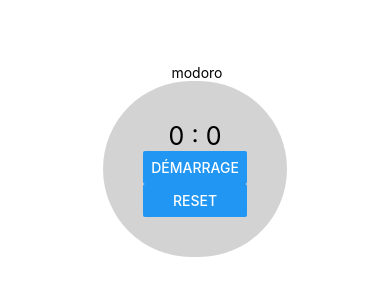
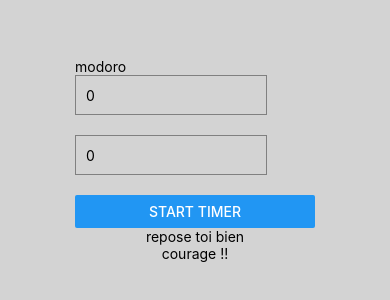
Before and after one commit to Phiphilio/modoro, a React Native app in the folder modoro/: screen / in a window 390 px wide. Shown: the part 262-562 px from the top of the page. Built offline with nearby package versions, Linux system fonts and the light colour scheme.

Commit message:
l'appli fonctionne

```diff
--- a/modoro/App.js
+++ b/modoro/App.js
@@ -1,12 +1,67 @@
 import { StatusBar } from 'expo-status-bar';
-import { StyleSheet, Text, View } from 'react-native';
-import { Minute } from './frontend/minuteur.js'
+import { useState, useEffect } from 'react';
+import { StyleSheet, Text, View, TextInput, Button } from 'react-native';
+import { Minute } from './frontend/minuteur.js';
 
 export default function App() {
+  const [duration, setDuration] = useState(0);
+  const [pause, setPause] = useState(0);
+  const [timerDuration, setTimerDuration] = useState(0);
+  const [pauseDuration, setPauseDuration] = useState(0);
+  const [isRunning, setIsRunning] = useState(false);
+  const [pauseRunning, setPauseRunning] = useState(false);
+
+  const handleStartTimer = () => {
+    setTimerDuration(Number(duration)); // Convertir en nombre si nécessaire
+    setPauseDuration(Number(pause)); // Assigner la durée de pause
+    setIsRunning(true);
+  };
+
+  const handleBreakTimer = () => {
+    setIsRunning(false);
+    setPauseRunning(true);
+  };
+
+  const handleRestartTimer = () => {
+    setIsRunning(true);
+    setPauseRunning(false);
+  };
+
   return (
     <View style={styles.container}>
-      <Text> modoro</Text>
-      <Minute/>
+      {!isRunning && !pauseRunning ? (
+        <View>
+          <Text>modoro</Text>
+          <TextInput
+            style={styles.input}
+            keyboardType="numeric"
+            onChangeText={(text) => setDuration(text)}
+            value={String(duration)}
+          />
+          <TextInput
+            style={styles.input}
+            keyboardType="numeric"
+            onChangeText={(text) => setPause(text)}
+            value={String(pause)}
+          />
+          <Button
+            title="Start Timer"
+            onPress={handleStartTimer}
+          />
+        </View>
+      ) : (
+        <Text style = {styles.text1}>Bon travail !!</Text>
+      )}
+      {isRunning ? (
+        <Minute x={timerDuration} onStop={handleBreakTimer} />
+      ) : (
+        <Text>repose toi bien</Text>
+      )}
+      {pauseRunning ? (
+        <Minute x={pauseDuration} onStop={handleRestartTimer} />
+      ) : (
+        <Text>courage !!</Text>
+      )}
       <StatusBar style="auto" />
     </View>
   );
@@ -15,9 +70,20 @@ export default function App() {
 const styles = StyleSheet.create({
   container: {
     flex: 1,
-    backgroundColor: '#fff',
+    justifyContent: 'center',
     alignItems: 'center',
-    justifyContent: 'center',
-    borderRadius : 20,
+    backgroundColor: 'lightgrey',
+    padding: 20,
+  },
+  input: {
+    height: 40,
+    borderColor: 'gray',
+    borderWidth: 1,
+    marginBottom: 20,
+    padding: 10,
+    width: '80%',
+  },
+  text1 : {
+  display : 'none',
   },
 });
--- a/modoro/frontend/minuteur.js
+++ b/modoro/frontend/minuteur.js
@@ -2,10 +2,10 @@ import { Text, View, Button, StyleSheet, Alert } from 'react-native';
 import {useState, useEffect, useRef} from 'react';
 
 
-export  function Minute () {
+export  function Minute ({x, onStop}) {
 const [minute, setMinute] = useState(0)
 const [second, setSecond] = useState(0)
-const [isrunning, setIsrunning] = useState(false)
+const [isrunning, setIsrunning] = useState(true)
 const intervalRef = useRef(null) // https://react.dev/learn/referencing-values-with-refs
 
 useEffect( ()=>{
@@ -17,10 +17,11 @@ useEffect( ()=>{
         setSecond( preseconde => {
         if ( preseconde === 59 ){
         setMinute( preminute => {
-            if(preminute === 2-1) {
+            if(preminute === x-1) {
             /*vu que la vérification arrive à 59s, je dois mettre la valeur n-1*/
             setIsrunning(false)
-            return preminute = 2
+            onStop()
+            return  x
                 } else{
                    return preminute+1
                 }
@@ -64,18 +65,11 @@ const notif = () => {
 return(
     <View style={styles.container}>
         <Text style = {styles.text}> {minute} : {second} </Text>
-        <Button
-           title={isrunning ? "arrêt":"démarrage"}
-           onPress={ isrunning ? arret : demarrage}
-           />
-           <Button
-           style = {styles.button}
-           title = {"reset"}
-           onPress = { isrunning ? notif : reset}
-           />
+
     </View>
     )
 }
+
 
 const styles = StyleSheet.create({
   container: {
```
